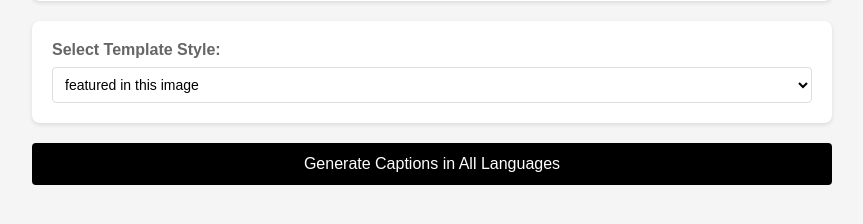
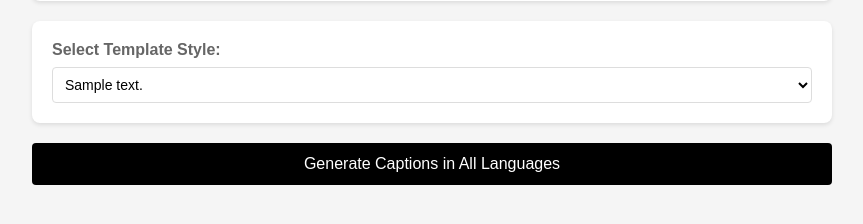
Before and after one commit to yunjiexue/ssense-editorial-caption-generator, a Flask app: template templates/index.html in a window 1280 px wide. Shown: the part 484-708 px from the top of the page, without its empty margins (208-1071 px from the left). Run offline with Flask 3, Linux system fonts and the light colour scheme; the template is opened without the code that fills it: most values are stand-ins (such as "Sample title", 1, 10 or a date in 2020).

Commit message:
Improve template dropdown usability

```diff
--- a/templates/index.html
+++ b/templates/index.html
@@ -136,18 +136,9 @@
     <div class="input-group">
         <label for="template">Select Template Style:</label>
         <select id="template">
-            <option value="featured">featured in this image</option>
-            <option value="also_featured">also featured in this image</option>
-            <option value="model_wears">model wears</option>
-            <option value="model_right">model (right) wears</option>
-            <option value="model_left">model (left) wears</option>
-            <option value="model_middle">model (middle) wears</option>
-            <option value="featured_top">featured in top image</option>
-            <option value="top_model">top image: model wears</option>
-            <option value="talent">talent name wears</option>
-            <option value="talent_right">talent name (right) wears</option>
-            <option value="talent_left">talent name (left) wears</option>
-            <option value="top_talent">top image: talent name wears</option>
+            {% for key, text in templates['en'].items() %}
+                <option value="{{ key }}">{{ text }}</option>
+            {% endfor %}
         </select>
     </div>
 
```
